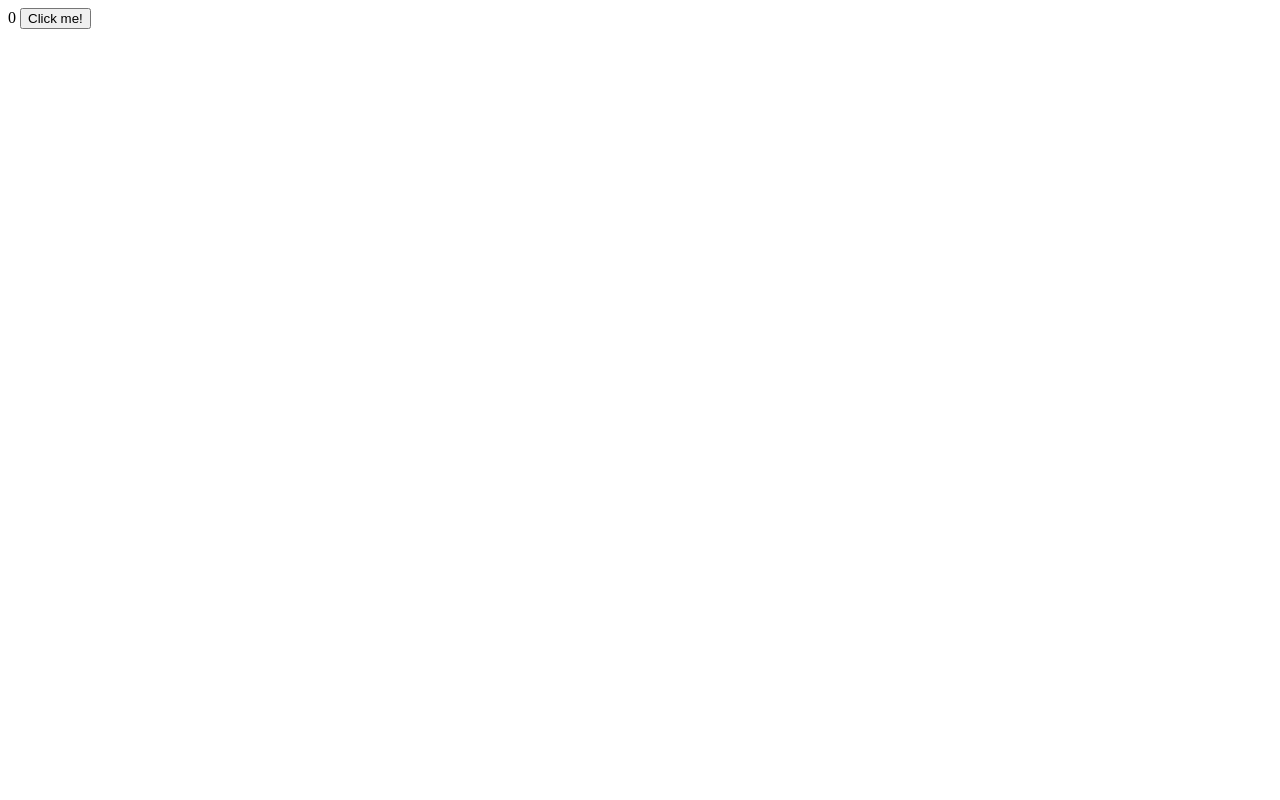
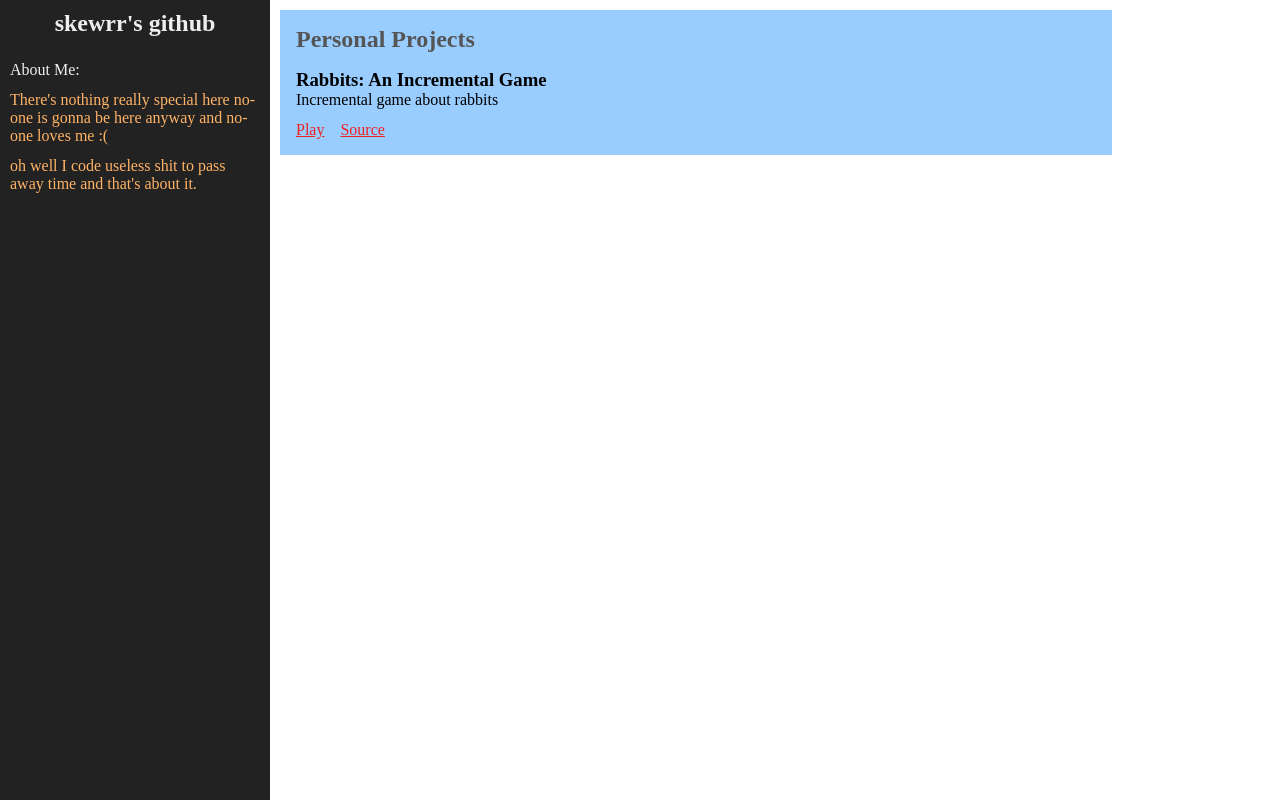
Before and after one commit to Skewrr/skewrr.github.io, a plain HTML site: page index.html in a window 1280 px wide. Drawn offline with Linux system fonts and the light colour scheme.

Commit message:
added sidebar and personal projects

```diff
--- a/index.html
+++ b/index.html
@@ -1,12 +1,29 @@
 <html>
 	<head>
-		<title>Minimal Incremental</title>
-		<link rel="stylesheet" type="text/css" href="style.css" />
+		<title>skewrr's github</title>
+		<link rel="stylesheet" type="text/css" href="style.css">
 		<script type="text/javascript" src="main.js"></script>
 	</head>
 	<body>
-		<span id="money">0</span>
-		<button onClick="buttonClick()">Click me!</button>
+		<div id="content">
+			<div id="sidebar">
+				<h2>skewrr's github</h2>
+				<p>About Me:</p>
+				<p>There's nothing really special here no-one is gonna be here anyway and no-one loves me :(</p>
+				<p> oh well I code useless shit to pass away time and that's about it.</p>
+			</div>
+			<div id="main">
+				<div class="project">
+					<h2>Personal Projects</h2>
 
+					<h3>Rabbits: An Incremental Game</h3>
+					<p>Incremental game about rabbits</p>
+					<div class="links">
+						<a href="https://skewrr.github.io/rabbits/">Play</a>
+						<a href="https://github.com/Skewrr/rabbits">Source</a>
+					</div>
+				</div>
+			</div>
+		</div>
 	</body>
 </html>
--- a/style.css
+++ b/style.css
@@ -0,0 +1,76 @@
+* {
+	margin: 0;
+	padding: 0;
+}
+
+.button {
+	background-color: rgb(64,64,192);
+	border: none;
+	border-radius: 0.5em;
+	color: white;
+	cursor: pointer;
+	padding: 1em 2em;
+	text-align: center;
+	text-decoration: none;
+	display: inline-block;
+	font-size: 1em;
+}
+
+.button:active {
+	background-color: rgb(96, 96, 156);
+}
+
+#content {
+	position: relative;
+	width: 100%;
+}
+
+#sidebar {
+	position: fixed;
+	top: 0;
+	bottom: 0;
+	left: 0;
+	width: 250px;
+	height: 100%;
+	z-index: 1;
+	overflow: hidden;
+	color: #eee;
+	background-color: #222;
+	padding: 10px;
+}
+
+#sidebar h2 {
+	text-align: center;
+	padding-bottom: 24px;
+}
+
+#sidebar p + p {
+	margin-top: 12px;
+	color: #ffb366;
+}
+
+#main {
+	position: relative;
+	margin: 10px;
+	margin-left: 280px;
+}
+
+.project {
+	width: 800px;
+	background-color: #9cf;
+	padding: 16px;
+}
+
+.project h2 {
+	color: #555;
+	margin-bottom: 16px;
+}
+
+.project p {
+	margin-bottom: 12px;
+}
+
+.links a {
+	color: #e22;
+	margin-right: 12px;
+}
```
